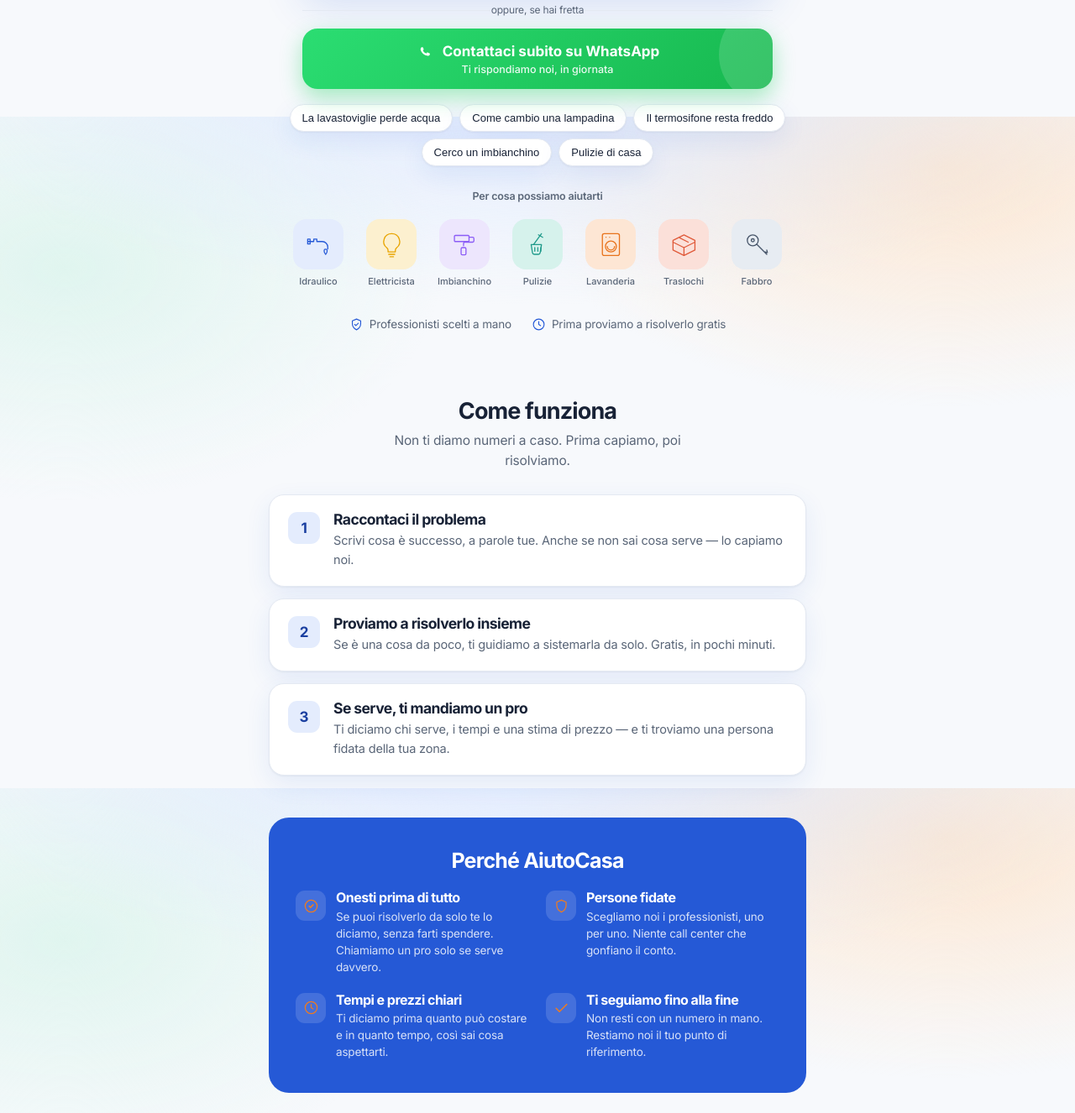
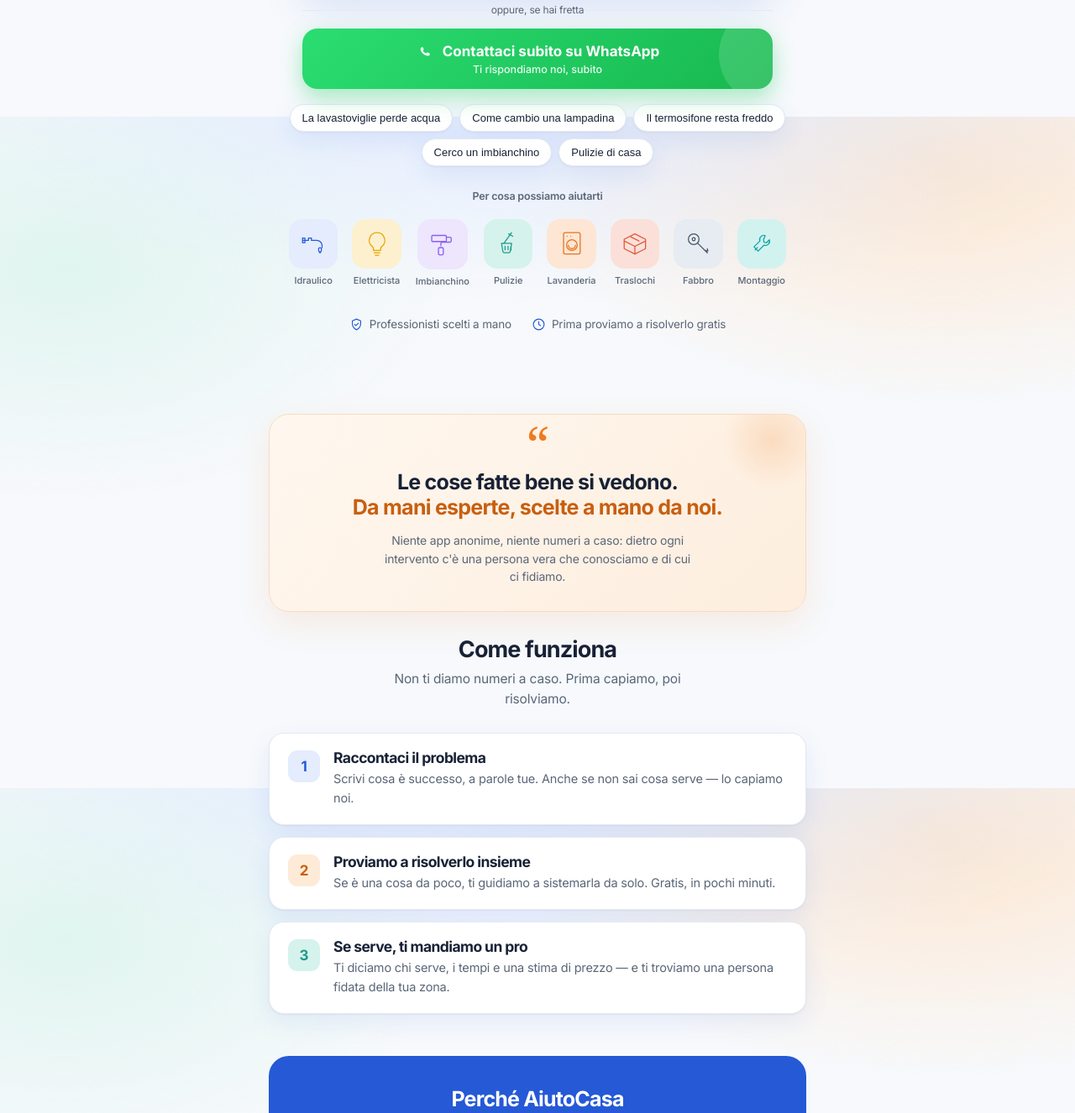
Before and after one commit to Calab6302/AiutoCasa, a website: page index.html in a window 1280 px wide. Shown: the part 661-1987 px from the top of the page at 84% size. Drawn offline with Linux system fonts and the light colour scheme.

Commit message:
Add files via upload

```diff
--- a/index.html
+++ b/index.html
@@ -24,6 +24,7 @@
     --c-lava:#e8731c;--c-lava-bg:#fde6d4;
     --c-tras:#e05a3a;--c-tras-bg:#fbe0d9;
     --c-fabb:#475569;--c-fabb-bg:#e7ecf2;
+    --c-mont:#0ea5a0;--c-mont-bg:#d2f2f0;
     --sh:0 1px 2px rgba(24,34,54,.05),0 10px 30px rgba(37,89,214,.09);
     --sh-lg:0 20px 50px rgba(37,89,214,.16);
   }
@@ -55,7 +56,7 @@
   /* fila mestieri in home */
   .mestieri{max-width:600px;margin:26px auto 0}
   .mestieri-h{font-size:12.5px;font-weight:600;color:var(--ink-soft);text-align:center;margin-bottom:14px}
-  .mestieri-grid{display:grid;grid-template-columns:repeat(7,1fr);gap:9px}
+  .mestieri-grid{display:grid;grid-template-columns:repeat(8,1fr);gap:9px}
   @media(max-width:560px){.mestieri-grid{grid-template-columns:repeat(4,1fr)}}
   .mest{display:flex;flex-direction:column;align-items:center;gap:7px;background:none;border:none;cursor:pointer;font-family:inherit;padding:4px}
   .mest .mi{width:100%;aspect-ratio:1;max-width:60px;border-radius:16px;display:flex;align-items:center;justify-content:center;transition:transform .15s,box-shadow .15s}
@@ -171,9 +172,22 @@
   .sec-h{text-align:center;margin-bottom:28px}
   .sec-h h2{font-size:27px;margin-bottom:9px}
   .sec-h p{color:var(--ink-soft);font-size:15.5px;max-width:40ch;margin:0 auto}
+  /* slogan fatto a mano */
+  .claim-sec{padding:28px 0 20px}
+  .claim{position:relative;text-align:center;background:linear-gradient(135deg,#fff7ef,#fdeede);border:1px solid #f6dcc3;border-radius:24px;padding:34px 28px 30px;box-shadow:0 14px 40px rgba(239,123,31,.12);overflow:hidden}
+  .claim::before{content:"";position:absolute;top:-30px;right:-20px;width:120px;height:120px;background:radial-gradient(circle,rgba(239,123,31,.18),transparent 70%)}
+  .claim-mark{font-family:Georgia,serif;font-size:60px;line-height:0;color:var(--senape);height:26px}
+  .claim-txt{font-size:25px;font-weight:700;letter-spacing:-.03em;line-height:1.18;color:var(--ink);margin:6px 0 0}
+  .claim-txt span{color:var(--senape-deep)}
+  .claim-sub{font-size:14px;color:var(--ink-soft);max-width:42ch;margin:14px auto 0;line-height:1.55}
+  @media(max-width:560px){.claim-txt{font-size:21px}}
+
   .hiw{display:grid;gap:14px}
   .hiw .step{display:flex;gap:16px;align-items:flex-start;background:var(--card);border:1px solid var(--line);border-radius:18px;padding:20px 22px;box-shadow:var(--sh)}
-  .hiw .step .n{width:38px;height:38px;flex-shrink:0;border-radius:11px;background:var(--bosco-tint);color:var(--bosco-deep);display:flex;align-items:center;justify-content:center;font-weight:700;font-size:17px}
+  .hiw .step .n{width:38px;height:38px;flex-shrink:0;border-radius:11px;display:flex;align-items:center;justify-content:center;font-weight:700;font-size:17px}
+  .hiw .step:nth-child(1) .n{background:var(--bosco-tint);color:var(--bosco)}
+  .hiw .step:nth-child(2) .n{background:var(--senape-tint);color:var(--senape-deep)}
+  .hiw .step:nth-child(3) .n{background:var(--c-puli-bg);color:var(--c-puli)}
   .hiw .step h3{font-size:17.5px;margin-bottom:4px}
   .hiw .step p{margin:0;color:var(--ink-soft);font-size:14.5px}
   .why{background:var(--bosco);border-radius:24px;padding:38px 32px;color:#fff}
@@ -181,8 +195,12 @@
   .whygrid{display:grid;grid-template-columns:1fr 1fr;gap:20px}
   @media(max-width:560px){.whygrid{grid-template-columns:1fr}}
   .whyitem{display:flex;gap:12px;align-items:flex-start}
-  .whyitem .ic{width:36px;height:36px;flex-shrink:0;border-radius:11px;background:rgba(255,255,255,.14);display:flex;align-items:center;justify-content:center}
-  .whyitem .ic svg{width:19px;height:19px;color:var(--senape)}
+  .whyitem .ic{width:38px;height:38px;flex-shrink:0;border-radius:11px;display:flex;align-items:center;justify-content:center}
+  .whyitem .ic svg{width:20px;height:20px}
+  .whyitem:nth-child(1) .ic{background:#fde6d4;color:var(--senape)}
+  .whyitem:nth-child(2) .ic{background:#d6f2ec;color:#5fe0c4}
+  .whyitem:nth-child(3) .ic{background:#fcf0cf;color:#ffcf4d}
+  .whyitem:nth-child(4) .ic{background:#e4ecfd;color:#8fb3ff}
   .whyitem h3{color:#fff;font-size:16px;margin-bottom:3px}
   .whyitem p{margin:0;font-size:13.5px;color:rgba(255,255,255,.82);line-height:1.5}
   footer{text-align:center;padding:34px 20px 50px;color:var(--ink-soft);font-size:13px;border-top:1px solid var(--line);margin-top:40px}
@@ -227,7 +245,7 @@
       <span class="subito-or">oppure, se hai fretta</span>
       <button class="subito-btn" onclick="contattoDiretto()">
         <span class="st"><svg viewBox="0 0 24 24" fill="currentColor"><path d="M17.5 14.4c-.3-.1-1.7-.8-1.9-.9-.3-.1-.5-.1-.7.1-.2.3-.7.9-.9 1.1-.2.2-.3.2-.6.1-1.7-.8-2.8-1.5-3.9-3.4-.3-.5.3-.5.8-1.5.1-.2 0-.4 0-.5 0-.1-.7-1.6-.9-2.2-.2-.6-.5-.5-.7-.5h-.6c-.2 0-.5.1-.8.4-.3.3-1 1-1 2.5s1.1 2.9 1.2 3.1c.1.2 2.1 3.2 5.1 4.5.7.3 1.3.5 1.7.6.7.2 1.4.2 1.9.1.6-.1 1.7-.7 2-1.4.2-.7.2-1.2.2-1.4-.1-.1-.3-.2-.6-.3z"/></svg>Contattaci subito su WhatsApp</span>
-        <span class="ss">Ti rispondiamo noi, in giornata</span>
+        <span class="ss">Ti rispondiamo noi, subito</span>
       </button>
     </div>
     <div class="chips" id="chips"></div>
@@ -247,6 +265,14 @@
   <div id="risultato"></div>
 
   <div class="below" id="below">
+    <section class="claim-sec">
+      <div class="claim">
+        <div class="claim-mark">“</div>
+        <p class="claim-txt">Le cose fatte bene si vedono.<br><span>Da mani esperte, scelte a mano da noi.</span></p>
+        <div class="claim-sub">Niente app anonime, niente numeri a caso: dietro ogni intervento c'è una persona vera che conosciamo e di cui ci fidiamo.</div>
+      </div>
+    </section>
+
     <section style="padding-top:10px">
       <div class="sec-h"><h2>Come funziona</h2><p>Non ti diamo numeri a caso. Prima capiamo, poi risolviamo.</p></div>
       <div class="hiw">
@@ -290,7 +316,8 @@ const LINEICON={
   lavanderia:`<svg viewBox="0 0 48 48"><rect x="10" y="6" width="28" height="36" rx="3" ${S}/><circle cx="24" cy="27" r="9" ${S}/><path ${S} d="M18 27a6 6 0 0012 0"/><path ${S} d="M16 12h.01M22 12h.01"/></svg>`,
   traslochi:`<svg viewBox="0 0 48 48"><path ${S} d="M6 17L24 8l18 9v3L24 29 6 20z"/><path ${S} d="M6 20v13l18 9 18-9V20"/><path ${S} d="M24 29v13M17 13l14 7"/></svg>`,
   fabbro:`<svg viewBox="0 0 48 48"><circle cx="17" cy="17" r="9" ${S}/><circle cx="17" cy="17" r="2.5" ${S}/><path ${S} d="M23.5 23.5L40 40M37 36l4 1-1-4"/></svg>`,
-  casa:`<svg viewBox="0 0 48 48"><path ${S} d="M8 23L24 9l16 14"/><path ${S} d="M12 20v18h24V20"/><path ${S} d="M20 38v-9h8v9"/></svg>`
+  casa:`<svg viewBox="0 0 48 48"><path ${S} d="M8 23L24 9l16 14"/><path ${S} d="M12 20v18h24V20"/><path ${S} d="M20 38v-9h8v9"/></svg>`,
+  montaggio:`<svg viewBox="0 0 48 48"><path ${S} d="M30 11a7 7 0 00-9 9L11 30l7 7 10-10a7 7 0 009-9l-5 5-4-1-1-4z"/><path ${S} d="M13 35l4-4"/></svg>`
 };
 function iconaMestiere(m){const k=IMGKEY[m]||"casa";return LINEICON[k]||LINEICON.casa;};
 const CHIPS=[
@@ -316,6 +343,7 @@ const MESTIERI=[
   {k:"lavanderia",l:"Lavanderia",c:"lava",f:"Ho bisogno di lavaggio o stiro capi"},
   {k:"traslochi",l:"Traslochi",c:"tras",f:"Devo spostare mobili o fare un trasloco"},
   {k:"fabbro",l:"Fabbro",c:"fabb",f:"Ho un problema con serratura o serramenti"},
+  {k:"montaggio",l:"Montaggio",c:"mont",f:"Devo montare o fissare un mobile"},
 ];
 const mg=document.getElementById('mestieriGrid');
 if(mg){MESTIERI.forEach(m=>{
@@ -470,7 +498,7 @@ function mostraPro(out){
       <h3>Te lo troviamo noi</h3>
       <p>Una persona seria e verificata della tua zona. Scrivici e ci pensiamo noi.</p>
       <a class="wa-btn" href="https://wa.me/${TEL}?text=${msg}" target="_blank" rel="noopener"><svg viewBox="0 0 24 24" fill="currentColor"><path d="M17.5 14.4c-.3-.1-1.7-.8-1.9-.9-.3-.1-.5-.1-.7.1-.2.3-.7.9-.9 1.1-.2.2-.3.2-.6.1-1.7-.8-2.8-1.5-3.9-3.4-.3-.5.3-.5.8-1.5.1-.2 0-.4 0-.5 0-.1-.7-1.6-.9-2.2-.2-.6-.5-.5-.7-.5h-.6c-.2 0-.5.1-.8.4-.3.3-1 1-1 2.5s1.1 2.9 1.2 3.1c.1.2 2.1 3.2 5.1 4.5.7.3 1.3.5 1.7.6.7.2 1.4.2 1.9.1.6-.1 1.7-.7 2-1.4.2-.7.2-1.2.2-1.4-.1-.1-.3-.2-.6-.3z"/></svg>Scrivici su WhatsApp</a>
-      <p class="micro">Dicci la tua zona e ti rispondiamo in giornata. Il prezzo esatto lo conferma il professionista.</p>
+      <p class="micro">Dicci la tua zona e ti rispondiamo subito. Il prezzo esatto lo conferma il professionista.</p>
     </div>`);
 }
 
@@ -488,7 +516,7 @@ function contattoDiretto(){
       <p style="text-align:center">Scrivici su WhatsApp: ti rispondiamo noi e ti troviamo la persona giusta.</p>
       <div class="attesa">
         <div class="att"><span class="attn">1</span><div><b>Ci scrivi il problema</b><br><span>Il messaggio è già pronto: aggiungi zona e quando ti fa comodo.</span></div></div>
-        <div class="att"><span class="attn">2</span><div><b>Ti rispondiamo in giornata</b><br><span>Cerchiamo tra i professionisti fidati della tua zona.</span></div></div>
+        <div class="att"><span class="attn">2</span><div><b>Ti rispondiamo subito</b><br><span>Cerchiamo tra i professionisti fidati della tua zona.</span></div></div>
         <div class="att"><span class="attn">3</span><div><b>Ti diciamo chi, quando e quanto</b><br><span>Nome, tempi e stima di prezzo prima di muovere un dito.</span></div></div>
       </div>
       <a class="wa-btn" href="https://wa.me/${TEL}?text=${msg}" target="_blank" rel="noopener"><svg viewBox="0 0 24 24" fill="currentColor"><path d="M17.5 14.4c-.3-.1-1.7-.8-1.9-.9-.3-.1-.5-.1-.7.1-.2.3-.7.9-.9 1.1-.2.2-.3.2-.6.1-1.7-.8-2.8-1.5-3.9-3.4-.3-.5.3-.5.8-1.5.1-.2 0-.4 0-.5 0-.1-.7-1.6-.9-2.2-.2-.6-.5-.5-.7-.5h-.6c-.2 0-.5.1-.8.4-.3.3-1 1-1 2.5s1.1 2.9 1.2 3.1c.1.2 2.1 3.2 5.1 4.5.7.3 1.3.5 1.7.6.7.2 1.4.2 1.9.1.6-.1 1.7-.7 2-1.4.2-.7.2-1.2.2-1.4-.1-.1-.3-.2-.6-.3z"/></svg>Scrivici su WhatsApp</a>
```
